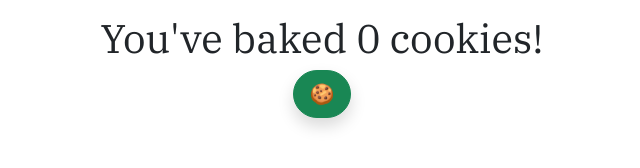
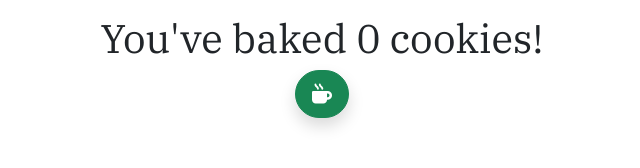
Before and after one commit to GitCodeBoi1654/openclicker, a plain HTML site: page index.html in a window 1280 px wide. Shown: the part 334-502 px from the top of the page, 318-958 px from the left. Drawn offline with Linux system fonts and the light colour scheme.

Commit message:
Pending changes exported from your codespace

```diff
--- a/index.html
+++ b/index.html
@@ -5,6 +5,7 @@
     <title>OpenClicker</title>
     <link rel="stylesheet" href="css/bootstrap.min.css">
     <link rel="stylesheet" href="https://fonts.googleapis.com/css?family=IBM+Plex+Serif&display=swap">
+    <script src="https://kit.fontawesome.com/4b1b6e3ba2.js" crossorigin="anonymous"></script>
     <style>
         body {
             font-family: 'IBM Plex Serif', serif;
@@ -26,7 +27,9 @@
 <body>
 <div class="text-center">
     <h1 id="cookies-display">You've baked no cookies</h1>
-    <button id="cookie" class="btn btn-lg btn-success rounded-pill shadow">🍪</button>
+    <button id="cookie" class="btn btn-lg btn-success rounded-pill shadow">
+        <i class="fa-solid fa-mug-hot"></i>
+    </button>
 
 </div>
 <script src="index.js"></script>
```
